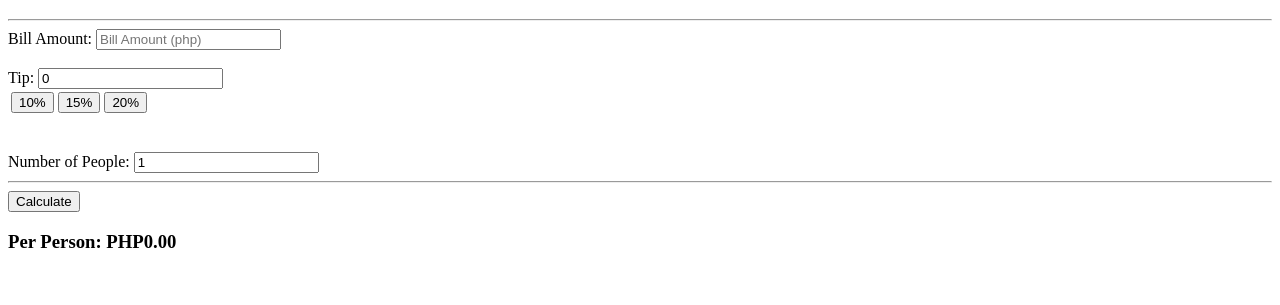
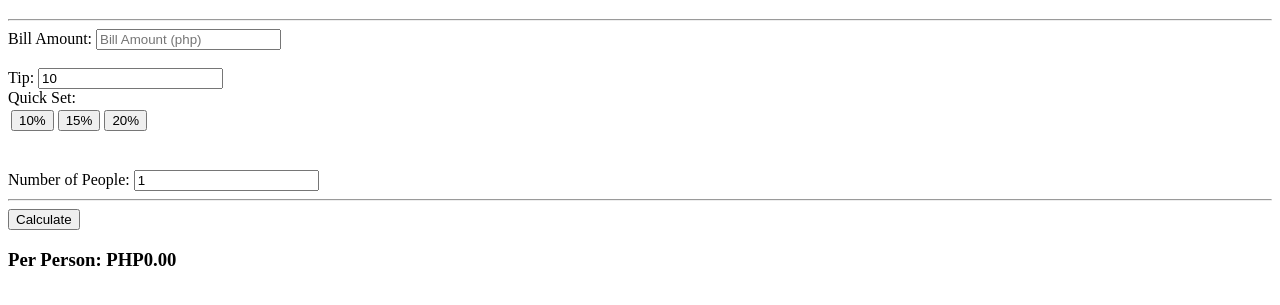
Before and after one commit to carlnera1/interactive-tip-and-split-calculator, a plain HTML site: page index.html in a window 1280 px wide. Both pictures are taken after a click on the button "10%". Shown: the part 61-366 px from the top of the page. Drawn offline with Linux system fonts and the light colour scheme.

Commit message:
11/24/2026

```diff
--- a/computation.js
+++ b/computation.js
@@ -10,21 +10,16 @@ let btn10pInput = document.getElementById('btn10p');
 let btn15pInput = document.getElementById('btn15p');
 let btn20pInput = document.getElementById('btn20p');
 
-function tipCalculator(percent){
-    let bill2 = Number(billInput.value);
-    tipInput.value = bill2 * percent;
-};
-
 btn10p.addEventListener('click', function(){
-    tipCalculator(0.1);
+    tipInput.value = 10;
 });
 
 btn15p.addEventListener('click', function(){
-    tipCalculator(0.15);
+    tipInput.value = 15;
 });
 
 btn20p.addEventListener('click', function(){
-    tipCalculator(0.2);
+    tipInput.value = 20;
 });
 
 calcBtn.addEventListener('click', function(){
--- a/index.html
+++ b/index.html
@@ -13,6 +13,7 @@
     Bill Amount: <input type="number" id="bill" placeholder="Bill Amount (php)"><br><br>
     Tip: <input type="number" id="tip" placeholder="Tip % (e.g., 15)">
     <br>
+    Quick Set:
     <table>
         <tr>
             <td>
```
